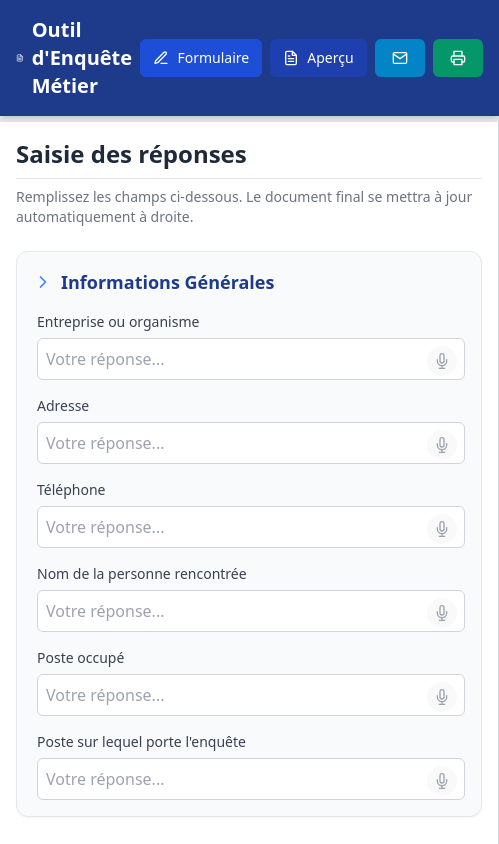
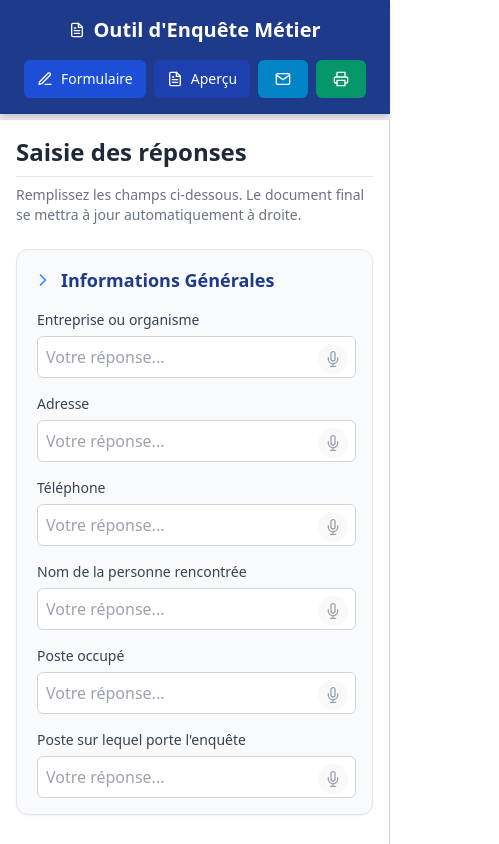
Before and after one commit to Galiguille/enquete-metier, a React (Vite) app: page / in a window 390 px wide. Shown: the whole page, 499 px wide, since content can reach past the window. Built offline with nearby package versions, Linux system fonts and the light colour scheme.

Commit message:
Centrage header mobile

```diff
--- a/src/App.jsx
+++ b/src/App.jsx
@@ -304,12 +304,12 @@ export default function App() {
       `}} />
 
       {/* Header */}
-      <header className="bg-blue-900 text-white p-4 shadow-md flex justify-between items-center no-print sticky top-0 z-10">
+      <header className="bg-blue-900 text-white p-4 shadow-md flex flex-col md:flex-row justify-between items-center gap-4 md:gap-0 no-print sticky top-0 z-10">
         <h1 className="text-xl font-bold flex items-center gap-2">
           <IconFileText />
           Outil d'Enquête Métier
         </h1>
-        <div className="flex gap-2">
+        <div className="flex gap-2 flex-wrap justify-center">
           <button
             onClick={() => setActiveTab('form')}
             className={`md:hidden px-3 py-2 rounded-md flex items-center gap-2 text-sm ${activeTab === 'form' ? 'bg-blue-700' : 'bg-blue-800'}`}
```
